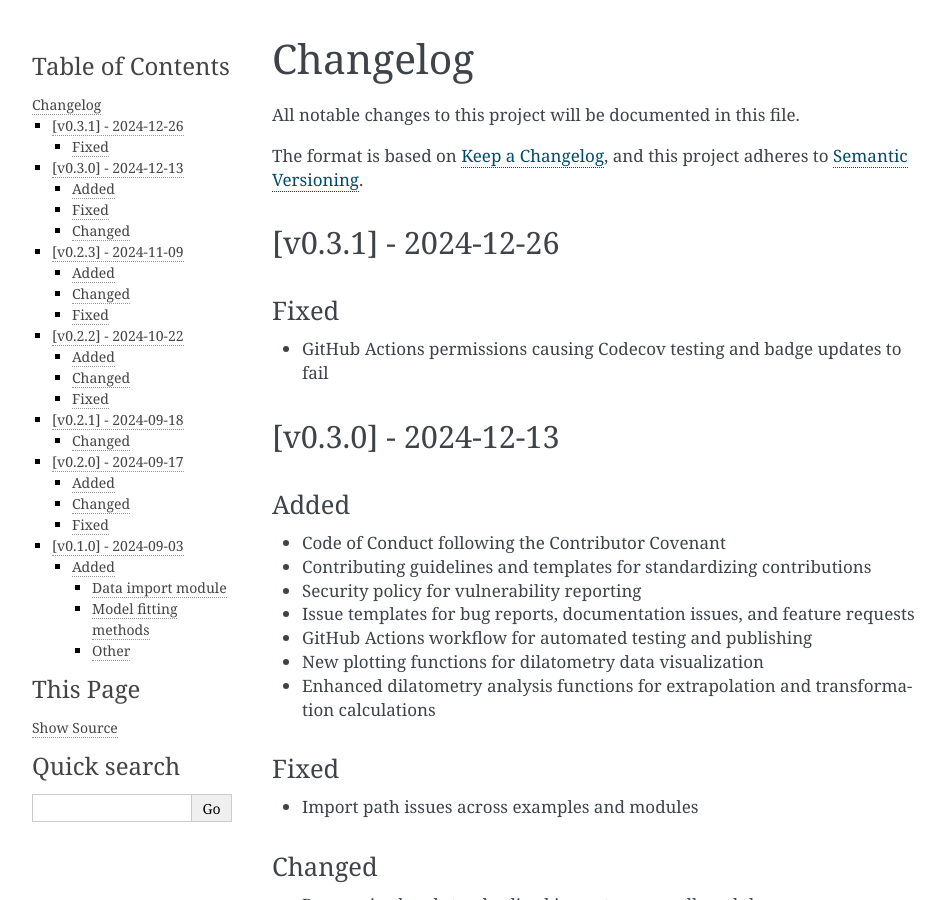
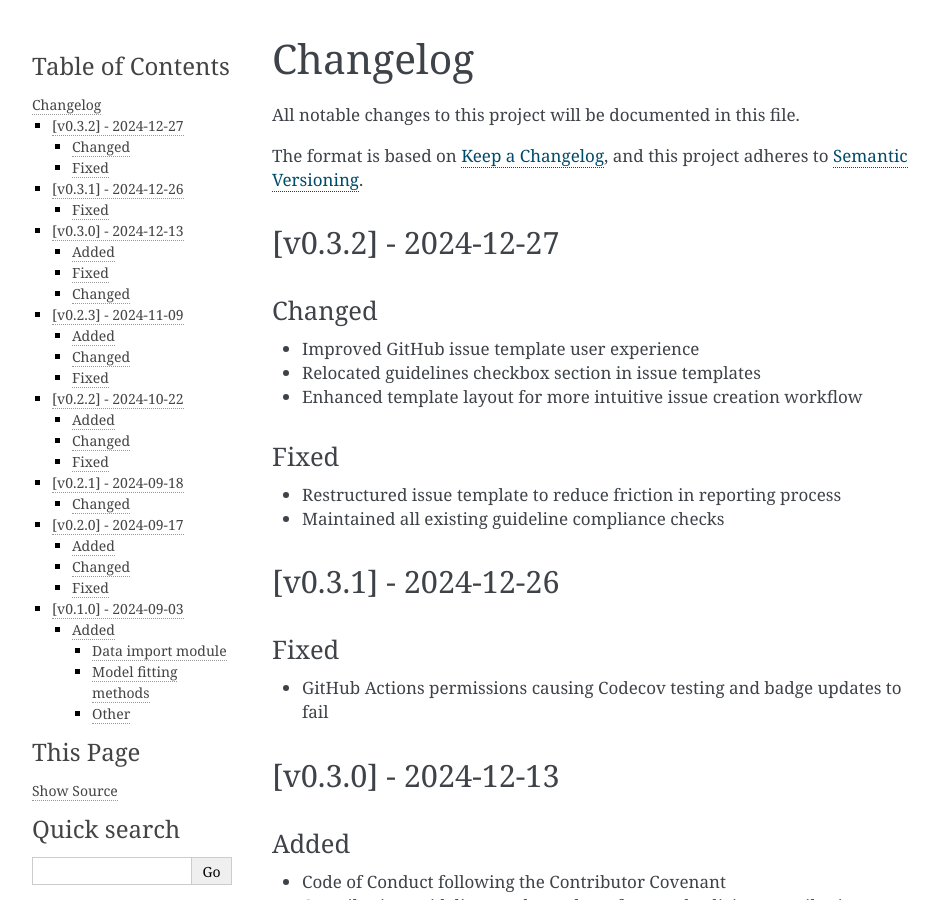
Before and after one commit to PPeitsch/pkynetics, a Sphinx documentation site: the page built from docs/changelog.rst, in a window 1280 px wide and 900 px high. Shown: the whole window, without its empty margins (148-1093 px from the left). Built offline with Sphinx 7.4.7, drawn with Linux system fonts in a browser that asks for light colours; pages that are not in the unit, such as notebooks, are missing from menus.

Commit message:
[Version] Bump version to 0.3.2 and update changelogs
- Updated __about__.py with new version 0.3.2
- Added changelog entry for v0.3.2 in Markdown and RST formats

```diff
--- a/docs/changelog.rst
+++ b/docs/changelog.rst
@@ -5,6 +5,20 @@ All notable changes to this project will be documented in this file.
 
 The format is based on `Keep a Changelog <https://keepachangelog.com/en/1.0.0/>`_,
 and this project adheres to `Semantic Versioning <https://semver.org/spec/v2.0.0.html>`_.
+
+[v0.3.2] - 2024-12-27
+---------------------
+
+Changed
+^^^^^^^
+- Improved GitHub issue template user experience
+- Relocated guidelines checkbox section in issue templates
+- Enhanced template layout for more intuitive issue creation workflow
+
+Fixed
+^^^^^
+- Restructured issue template to reduce friction in reporting process
+- Maintained all existing guideline compliance checks
 
 [v0.3.1] - 2024-12-26
 ---------------------
--- a/src/pkynetics/__about__.py
+++ b/src/pkynetics/__about__.py
@@ -1,3 +1,3 @@
 """Version information."""
 
-__version__ = "0.3.1"
+__version__ = "0.3.2"
```
Also changed, not shown: CHANGELOG.md (+11 -0 lines).
